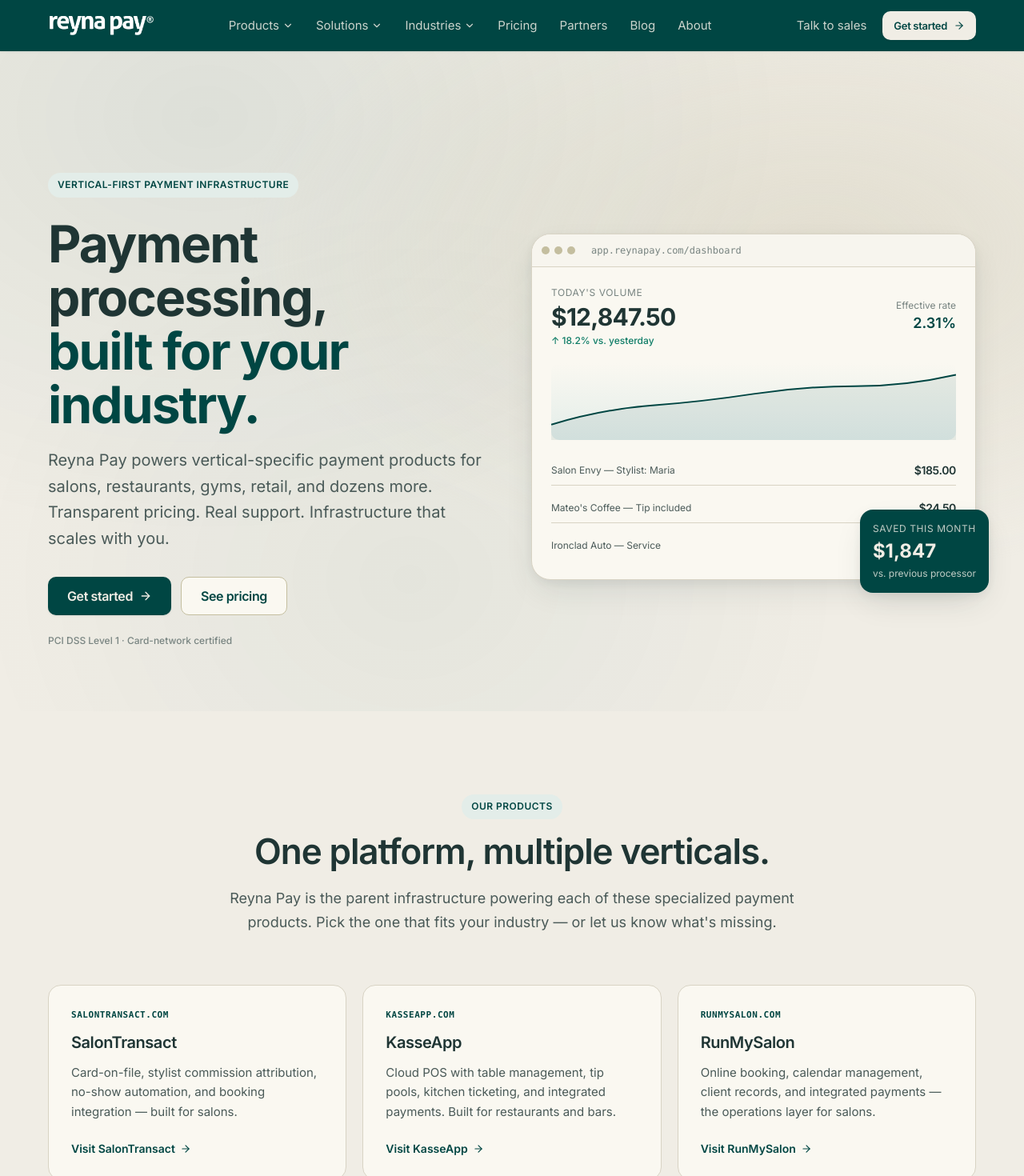
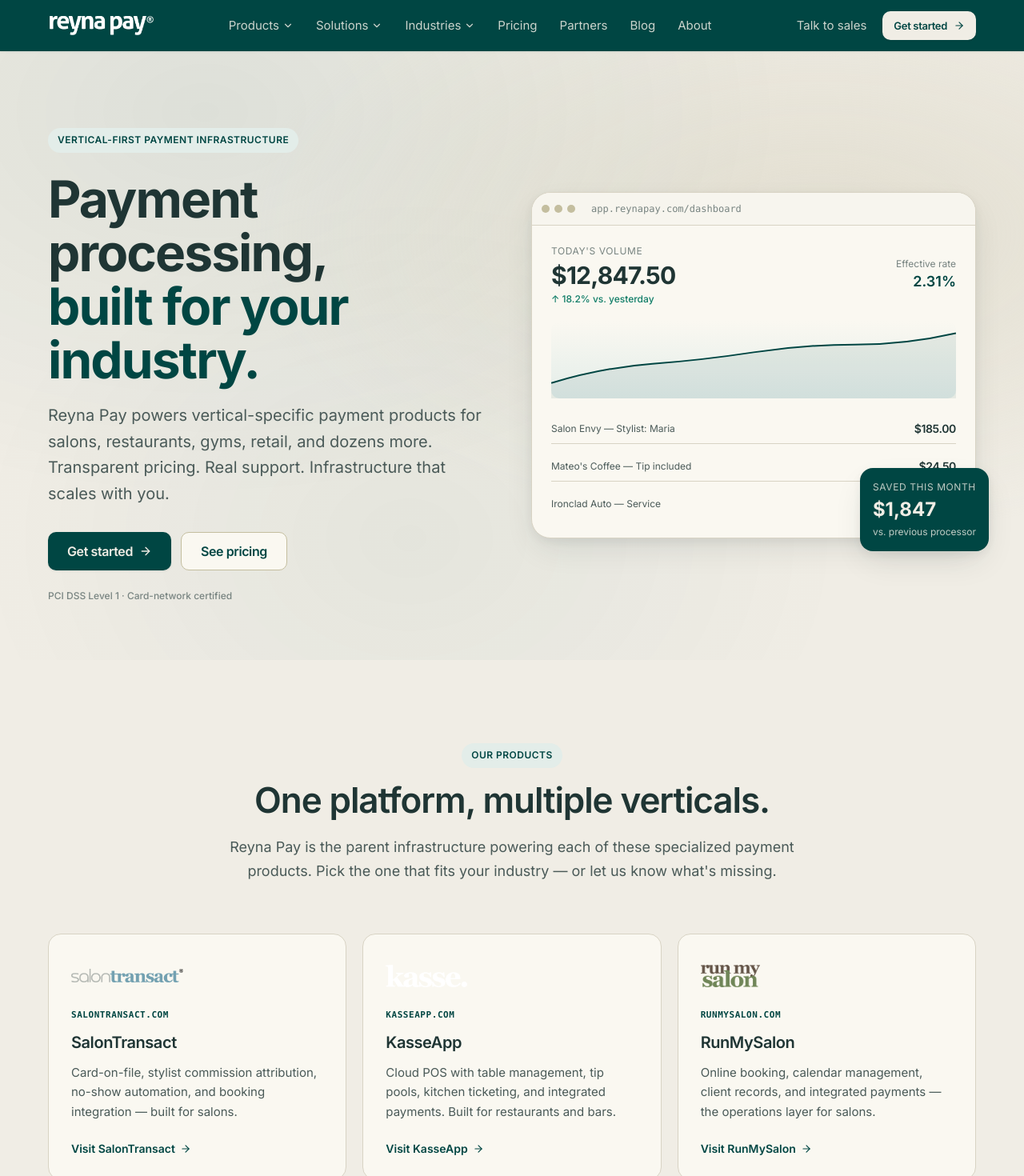
Before and after one commit to lendbucket/reynapay, a Next.js app: page / in a window 1280 px wide. Shown: the top 1470 px of the page at 80% size. Built offline with nearby package versions, Linux system fonts and the light colour scheme.

Commit message:
Tighten hero spacing, restore product logos at proper size

```diff
--- a/app/page.tsx
+++ b/app/page.tsx
@@ -96,6 +96,16 @@
               rel="noopener"
               className="group card-base p-7 flex flex-col"
             >
+              {p.logoFile && (
+                <div className="h-12 mb-4 flex items-center">
+                  {/* eslint-disable-next-line @next/next/no-img-element */}
+                  <img
+                    src={p.logoFile}
+                    alt={p.name}
+                    className="max-h-7 max-w-[140px] w-auto object-contain"
+                  />
+                </div>
+              )}
               <div className="text-[0.6875rem] font-semibold uppercase tracking-wider text-[var(--color-brand)] mb-3 font-mono">
                 {p.domain}
               </div>
--- a/components/hero-section.tsx
+++ b/components/hero-section.tsx
@@ -23,15 +23,15 @@
   return (
     <section
       className="relative overflow-hidden gradient-mesh-cream"
-      style={{ paddingTop: "6rem", paddingBottom: "5rem" }}
+      style={{ paddingTop: "4.5rem", paddingBottom: "4.5rem" }}
     >
       <div className="absolute inset-0 bg-grid opacity-40 -z-10" />
       <div className="container-page relative">
-        <div className="md:pt-8 lg:pt-12">
+        <div className="md:pt-4 lg:pt-6">
           <div className="grid lg:grid-cols-12 gap-12 items-center">
             <div className={visual ? "lg:col-span-6" : "lg:col-span-9 mx-auto text-center"}>
               {eyebrow && (
-                <div className="eyebrow mb-6" style={{ marginTop: "0.5rem" }}>
+                <div className="eyebrow mb-6">
                   {eyebrow}
                 </div>
               )}
```
